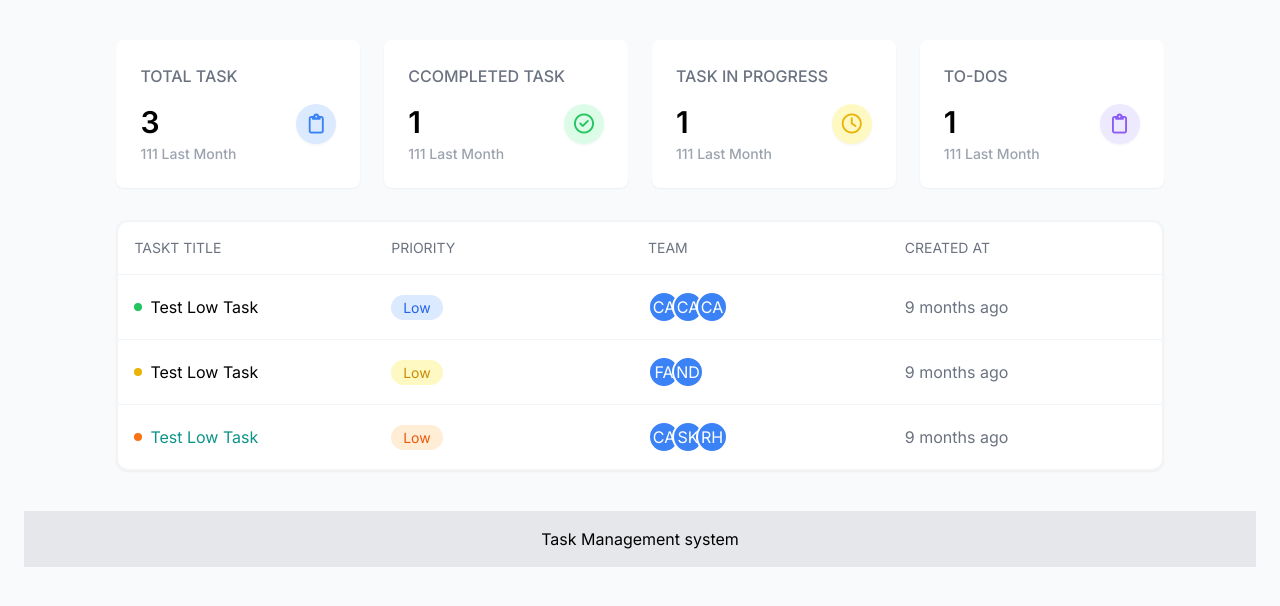
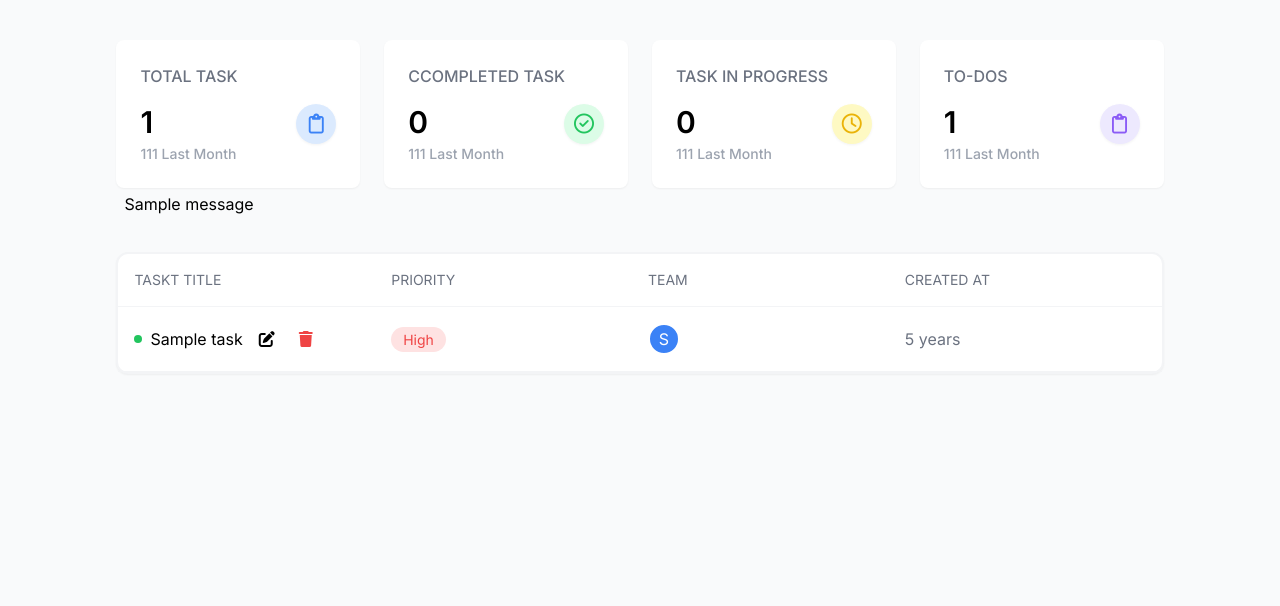
Before and after one commit to rakibIV/task-management-django, a Django app: page /tasks/manager/ in a window 1280 px wide. Shown: the part 67-673 px from the top of the page. Run offline with Django 5.2, Linux system fonts and the light colour scheme; tables that the repository leaves empty hold one stand-in row (values such as "Sample post"); one stand-in notice (Sample message) is shown.

Commit message:
fixing push

```diff
--- a/static/css/output.css
+++ b/static/css/output.css
@@ -864,16 +864,6 @@ video {
   background-color: rgb(34 197 94 / var(--tw-bg-opacity, 1));
 }
 
-.bg-orange-100 {
-  --tw-bg-opacity: 1;
-  background-color: rgb(255 237 213 / var(--tw-bg-opacity, 1));
-}
-
-.bg-orange-500 {
-  --tw-bg-opacity: 1;
-  background-color: rgb(249 115 22 / var(--tw-bg-opacity, 1));
-}
-
 .bg-red-100 {
   --tw-bg-opacity: 1;
   background-color: rgb(254 226 226 / var(--tw-bg-opacity, 1));
@@ -918,6 +908,11 @@ video {
 
 .p-6 {
   padding: 1.5rem;
+}
+
+.px-2 {
+  padding-left: 0.5rem;
+  padding-right: 0.5rem;
 }
 
 .px-3 {
@@ -1006,9 +1001,9 @@ video {
   color: rgb(34 197 94 / var(--tw-text-opacity, 1));
 }
 
-.text-orange-600 {
+.text-green-600 {
   --tw-text-opacity: 1;
-  color: rgb(234 88 12 / var(--tw-text-opacity, 1));
+  color: rgb(22 163 74 / var(--tw-text-opacity, 1));
 }
 
 .text-red-500 {
@@ -1016,9 +1011,9 @@ video {
   color: rgb(239 68 68 / var(--tw-text-opacity, 1));
 }
 
-.text-teal-600 {
+.text-red-600 {
   --tw-text-opacity: 1;
-  color: rgb(13 148 136 / var(--tw-text-opacity, 1));
+  color: rgb(220 38 38 / var(--tw-text-opacity, 1));
 }
 
 .text-violet-500 {
@@ -1036,9 +1031,9 @@ video {
   color: rgb(234 179 8 / var(--tw-text-opacity, 1));
 }
 
-.text-yellow-600 {
+.text-red-700 {
   --tw-text-opacity: 1;
-  color: rgb(202 138 4 / var(--tw-text-opacity, 1));
+  color: rgb(185 28 28 / var(--tw-text-opacity, 1));
 }
 
 .opacity-75 {
--- a/tasks/models.py
+++ b/tasks/models.py
@@ -17,7 +17,7 @@ class Task(models.Model):
         ('IN_PROGRESS', 'In Progress'),
         ('COMPLETED', 'Completed')
     ]
-    projects = models.ForeignKey('Project', on_delete=models.CASCADE, default=1, related_name='tasks')
+    projects = models.ForeignKey('Project', on_delete=models.CASCADE, default=26, related_name='tasks')
     assigned_to = models.ManyToManyField(Employee, related_name='tasks')
     title = models.CharField(max_length=250)
     description = models.TextField()
@@ -45,7 +45,7 @@ class TaskDetail(models.Model):
     )
 
     task = models.OneToOneField(Task, on_delete=models.CASCADE, related_name='details')
-    assigned_to = models.CharField(max_length=100)
+    # assigned_to = models.CharField(max_length=100)
     priority = models.CharField(max_length=1, choices=PRIORITY_OPTIONS, default=LOW)
     notes = models.TextField(blank=True, null=True)
 
--- a/tasks/templates/dashboard/dashboard.html
+++ b/tasks/templates/dashboard/dashboard.html
@@ -53,10 +53,11 @@
          {% comment %} Stats Grid  {% endcomment %}
         <div class="grid grid-cols-1 md:grid-cols-2 lg:grid-cols-4 gap-6">
           <!-- Total Task -->
+          <a href="{% url 'manager-dashboard' %}?type=all">
           <div class="bg-white p-6 rounded-lg shadow-sm">
             <h2 class="text-base font-medium text-gray-500 mb-4">TOTAL TASK</h2>
             <div class="flex items-center justify-between">
-              <p class="text-3xl font-semibold mb-1">3</p>
+              <p class="text-3xl font-semibold mb-1">{{counts.total_task}}</p>
               <button
                 class="w-10 h-10 text-xl bg-blue-100 text-blue-500 rounded-full drop-shadow-sm"
               >
@@ -65,13 +66,15 @@
             </div>
             <p class="text-sm font-medium text-gray-400">111 Last Month</p>
           </div>
+        </a>
            {% comment %} Completed Task  {% endcomment %}
+            <a href="{% url 'manager-dashboard' %}?type=completed">
           <div class="bg-white p-6 rounded-lg shadow-sm">
             <h2 class="text-base font-medium text-gray-500 mb-4">
               CCOMPLETED TASK
             </h2>
             <div class="flex items-center justify-between">
-              <p class="text-3xl font-semibold mb-1">1</p>
+              <p class="text-3xl font-semibold mb-1">{{counts.completed_task}}</p>
               <button
                 class="w-10 h-10 text-xl bg-green-100 text-green-500 rounded-full drop-shadow-sm"
               >
@@ -80,13 +83,15 @@
             </div>
             <p class="text-sm font-medium text-gray-400">111 Last Month</p>
           </div>
+        </a>
            {% comment %} Task in progress  {% endcomment %}
+            <a href="{% url 'manager-dashboard' %}?type=in-progress">
           <div class="bg-white p-6 rounded-lg shadow-sm">
             <h2 class="text-base font-medium text-gray-500 mb-4">
               TASK IN PROGRESS
             </h2>
             <div class="flex items-center justify-between">
-              <p class="text-3xl font-semibold mb-1">1</p>
+              <p class="text-3xl font-semibold mb-1">{{counts.in_progress_task}}</p>
               <button
                 class="w-10 h-10 text-xl bg-yellow-100 text-yellow-500 rounded-full drop-shadow-sm"
               >
@@ -95,12 +100,14 @@
             </div>
             <p class="text-sm font-medium text-gray-400">111 Last Month</p>
           </div>
+        </a>
 
            {% comment %} Todos  {% endcomment %}
+            <a href="{% url 'manager-dashboard' %}?type=pending">
           <div class="bg-white p-6 rounded-lg shadow-sm">
             <h2 class="text-base font-medium text-gray-500 mb-4">TO-DOS</h2>
             <div class="flex items-center justify-between">
-              <p class="text-3xl font-semibold mb-1">1</p>
+              <p class="text-3xl font-semibold mb-1">{{counts.pending_task}}</p>
               <button
                 class="w-10 h-10 text-xl bg-violet-100 text-violet-500 rounded-full drop-shadow-sm"
               >
@@ -109,6 +116,7 @@
             </div>
             <p class="text-sm font-medium text-gray-400">111 Last Month</p>
           </div>
+        </a>
 
            {% comment %} end here  {% endcomment %}
         </div>
--- a/tasks/templates/dashboard/manager-dashboard.html
+++ b/tasks/templates/dashboard/manager-dashboard.html
@@ -3,7 +3,13 @@
 {% block tasks %}
 
  {% comment %} Task Table  {% endcomment %}
-
+ <div>
+  {% if messages %}
+  {% for message in messages %}
+      <div class = "px-2 py-1 {% if message.tags == 'error' %} bg-red-500{% endif %}">{{message}}</div>
+  {% endfor %}
+  {% endif %}
+</div>
 <div class="bg-white rounded-xl shadow-sm mt-8 border-2 border-gray-100">
 <div class="grid grid-cols-4 p-4 gap-4 text-sm text-gray-500">
   <div>TASKT TITLE</div>
@@ -16,108 +22,47 @@
  {% comment %} Task Item  {% endcomment %}
 
  {% comment %} Item One  {% endcomment %}
+{% for task in tasks %}
 <div class="grid grid-cols-4 p-4 gap-4 items-center">
   <div class="flex items-center space-x-2">
     <div class="w-2 h-2 bg-green-500 rounded-full"></div>
-    <div><span>Test Low Task</span></div>
+    <div><span>{{task.title}}</span></div>
+    <a href = "{% url "update-task" task.id %}" class = "px-2 py-1"><i class="fa-solid fa-pen-to-square"></i></a>
+    <form action="{% url "delete-task" task.id %}" method = "POST">
+      {% csrf_token %}
+      <button type = 'submit' class = "px-2 py-1"><i class="fa-solid fa-trash text-red-500"></i></button>
+    </form>
   </div>
   <div>
-    <span
-      class="px-3 py-1 bg-blue-100 rounded-full text-blue-600 text-sm"
-      >Low</span
-    >
+    {% if task.details.priority == 'H' %}
+      <span class="px-3 py-1 bg-red-100 rounded-full text-red-500 text-sm">{{task.details.get_priority_display}}</span>
+    {% elif task.details.priority == 'M' %}
+      <span class="px-3 py-1 bg-green-100 rounded-full text-green-600 text-sm">{{task.details.get_priority_display}}</span>
+    {% else %}
+    <span class="px-3 py-1 bg-blue-100 rounded-full text-blue-600 text-sm">{{task.details.get_priority_display}}</span>
+    {% endif %}
+
   </div>
   <div>
     <div class="flex -space-x-2">
+      {% for emp in task.assigned_to.all %}
       <div
-        class="w-8 h-8 bg-blue-500 text-white rounded-full flex items-center justify-center border-2 border-white"
-      >
-        CA
-      </div>
-      <div
-        class="w-8 h-8 bg-blue-500 text-white rounded-full flex items-center justify-center border-2 border-white"
-      >
-        CA
-      </div>
-      <div
-        class="w-8 h-8 bg-blue-500 text-white rounded-full flex items-center justify-center border-2 border-white"
-      >
-        CA
-      </div>
+      class="w-8 h-8 bg-blue-500 text-white rounded-full flex items-center justify-center border-2 border-white">
+      {{emp.name|slice:":1"}}
+    </div>
+      {% endfor %}
+
+
     </div>
   </div>
   <div>
-    <span class="text-gray-500">9 months ago</span>
+    <span class="text-gray-500">{{task.created_at|timesince}}</span>
   </div>
 </div>
 <hr class="border-gray-100" />
+{% endfor %}
  {% comment %} Item Two  {% endcomment %}
-<div class="grid grid-cols-4 p-4 gap-4 items-center">
-  <div class="flex items-center space-x-2">
-    <div class="w-2 h-2 bg-yellow-500 rounded-full"></div>
-    <div><span>Test Low Task</span></div>
-  </div>
-  <div>
-    <span
-      class="px-3 py-1 bg-yellow-100 rounded-full text-yellow-600 text-sm"
-      >Low</span
-    >
-  </div>
-  <div>
-    <div class="flex -space-x-2">
-      <div
-        class="w-8 h-8 bg-blue-500 text-white rounded-full flex items-center justify-center border-2 border-white"
-      >
-        FA
-      </div>
-      <div
-        class="w-8 h-8 bg-blue-500 text-white rounded-full flex items-center justify-center border-2 border-white"
-      >
-        ND
-      </div>
-    </div>
-  </div>
-  <div>
-    <span class="text-gray-500">9 months ago</span>
-  </div>
-</div>
-<hr class="border-gray-100" />
 
- {% comment %} Item Three  {% endcomment %}
-<div class="grid grid-cols-4 p-4 gap-4 items-center">
-  <div class="flex items-center space-x-2">
-    <div class="w-2 h-2 bg-orange-500 rounded-full"></div>
-    <div><span class = "text-teal-600">Test Low Task</span></div>
-  </div>
-  <div>
-    <span
-      class="px-3 py-1 bg-orange-100 rounded-full text-orange-600 text-sm"
-      >Low</span
-    >
-  </div>
-  <div>
-    <div class="flex -space-x-2">
-      <div
-        class="w-8 h-8 bg-blue-500 text-white rounded-full flex items-center justify-center border-2 border-white"
-      >
-        CA
-      </div>
-      <div
-        class="w-8 h-8 bg-blue-500 text-white rounded-full flex items-center justify-center border-2 border-white"
-      >
-        SK
-      </div>
-      <div
-        class="w-8 h-8 bg-blue-500 text-white rounded-full flex items-center justify-center border-2 border-white"
-      >
-        RH
-      </div>
-    </div>
-  </div>
-  <div>
-    <span class="text-gray-500">9 months ago</span>
-  </div>
-</div>
 
  {% comment %} Item End here  {% endcomment %}
 </div>
--- a/tasks/templates/footer.html
+++ b/tasks/templates/footer.html
@@ -1,3 +1,3 @@
-<div class="bg-gray-200 p-4 text-center mt-10">
+{% comment %} <div class="bg-gray-200 p-4 text-center mt-10">
     <p>Task Management system</p>
-</div>
+</div> {% endcomment %}
--- a/tasks/urls.py
+++ b/tasks/urls.py
@@ -1,11 +1,13 @@
 from django.urls import path
-from tasks.views import manager_dashboard, user_dashboard, test, create_task,view_task
+from tasks.views import manager_dashboard, user_dashboard, test, create_task,view_task,update_task,delete_task
 
 urlpatterns = [
-    path('manager/', manager_dashboard),
+    path('manager/', manager_dashboard, name='manager-dashboard'),
     path('user/', user_dashboard),
     path('test/', test),
-    path('create-task/', create_task),
+    path('create-task/', create_task, name='create-task'),
     path('view_task/', view_task),
+    path("update-task/<int:id>/",update_task, name="update-task"),
+    path("delete-task/<int:id>/",delete_task, name="delete-task"),
 
 ]
--- a/tasks/views.py
+++ b/tasks/views.py
@@ -1,16 +1,49 @@
-from django.shortcuts import render
+from django.shortcuts import render, redirect
 from django.http import HttpResponse
-from tasks.forms import TaskForm, TaskModelForm
+from tasks.forms import TaskForm, TaskModelForm,TaskDetailModelForm
 from tasks.models import Employee, Task,TaskDetail,Project
 from datetime import date
 from django.db.models import Q,Count,Sum,Max,Min,Avg
+from django.contrib import messages
 
 # Create your views here.
 
 
 
 def manager_dashboard(request):
-    return render(request,"dashboard/manager-dashboard.html")
+    type = request.GET.get("type","all")
+
+    # total_task = tasks.count()
+    # completed_task = tasks.filter(status="COMPLETED").count()
+    # pending_task = tasks.filter(status="PENDING").count()
+    # in_progress_task = tasks.filter(status="IN_PROGRESS").count()
+
+    counts = Task.objects.aggregate(
+        total_task=Count('id'),
+        completed_task=Count('id',filter=Q(status='COMPLETED')),
+        pending_task=Count('id',filter=Q(status='PENDING')),
+        in_progress_task=Count('id',filter=Q(status='IN_PROGRESS')),
+
+
+        )
+
+    base_query = Task.objects.select_related("details").prefetch_related("assigned_to")
+
+    if type == "completed":
+        tasks = base_query.filter(status="COMPLETED")
+
+    elif type == "in-progress":
+        tasks = base_query.filter(status="IN_PROGRESS")
+    elif type == "pending":
+        tasks = base_query.filter(status="PENDING")
+    elif type == "all":
+        tasks = base_query.all()
+
+    context = {
+        "tasks": tasks,
+        "counts" : counts
+    }
+    return render(request,"dashboard/manager-dashboard.html", context)
 
 
 def user_dashboard(request):
@@ -28,15 +61,21 @@ def test(request):
 def create_task(request):
     # employees = Employee.objects.all()
     # form = TaskForm(employees=employees)
-    form = TaskModelForm()
+    task_form = TaskModelForm()
+    task_detail_form = TaskDetailModelForm()
 
     if request.method == "POST":
-        form = TaskModelForm(request.POST)
-        if form.is_valid():
+        task_form = TaskModelForm(request.POST)
+        task_detail_form = TaskDetailModelForm(request.POST)
+        if task_form.is_valid() and task_detail_form.is_valid():
 
             '''For Django Model Form'''
-            form.save()
-            return render(request,"task_form.html",{"form":form, "message": "Task Created Successfully"})
+            task = task_form.save()
+            task_detail = task_detail_form.save(commit=False)
+            task_detail.task = task
+            task_detail.save()
+            messages.success(request,"Task created successfully!")
+            return redirect('create-task')
 
 
 
@@ -60,9 +99,49 @@ def create_task(request):
 
 
     context = {
-        "form": form
-    }
+                "task_form" : task_form,
+                "task_detail_form" : task_detail_form
+            }
     return render(request,"task_form.html",context)
+
+
+def update_task(request, id):
+    task = Task.objects.get(id = id)
+    task_form = TaskModelForm (instance = task)
+    if task.details:
+        task_detail_form = TaskDetailModelForm(instance = task.details)
+
+    if request.method == "POST":
+        task_form = TaskModelForm(request.POST,instance = task)
+        task_detail_form = TaskDetailModelForm(request.POST,instance = task.details)
+        if task_form.is_valid() and task_detail_form.is_valid():
+
+            '''For Django Model Form'''
+            task = task_form.save()
+            task_detail = task_detail_form.save(commit=False)
+            task_detail.task = task
+            task_detail.save()
+            messages.success(request,"Task Updated successfully!")
+            return redirect('update-task', id)
+
+
+    context = {
+                "task_form" : task_form,
+                "task_detail_form" : task_detail_form
+            }
+    return render(request,"task_form.html",context)
+
+
+def delete_task(request,id):
+    if request.method == 'POST':
+        task = Task.objects.get(id = id)
+        task.delete()
+        messages.success(request,f"Task '{task.title}' deleted Successfully!")
+        return redirect("manager-dashboard")
+    else:
+        messages.error(request,"Something went wrong")
+        return redirect("manager-dashboard")
+
 
 
 
```
Also changed, not shown: query.txt (added, +121 -0 lines), tasks/forms.py (+19 -2 lines), tasks/templates/task_form.html (+6 -3 lines), tasks/migrations/0002_remove_taskdetail_assigned_to.py (added), tasks/migrations/0003_alter_task_projects.py (added).
